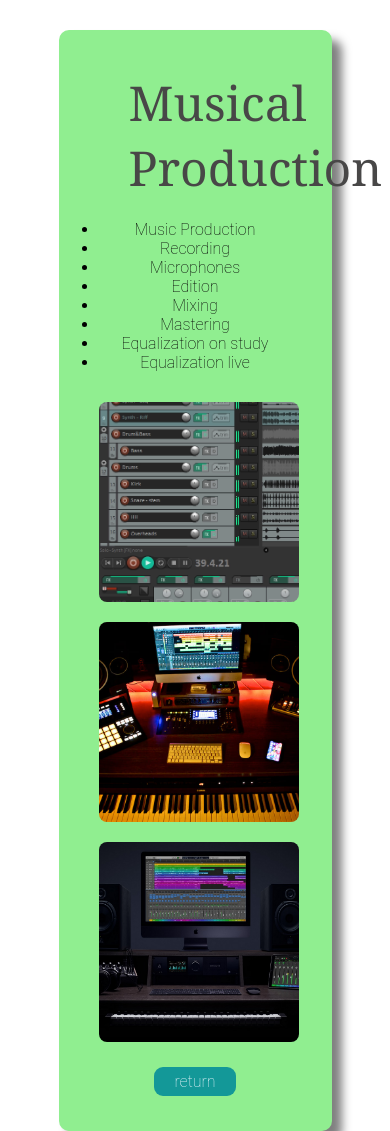
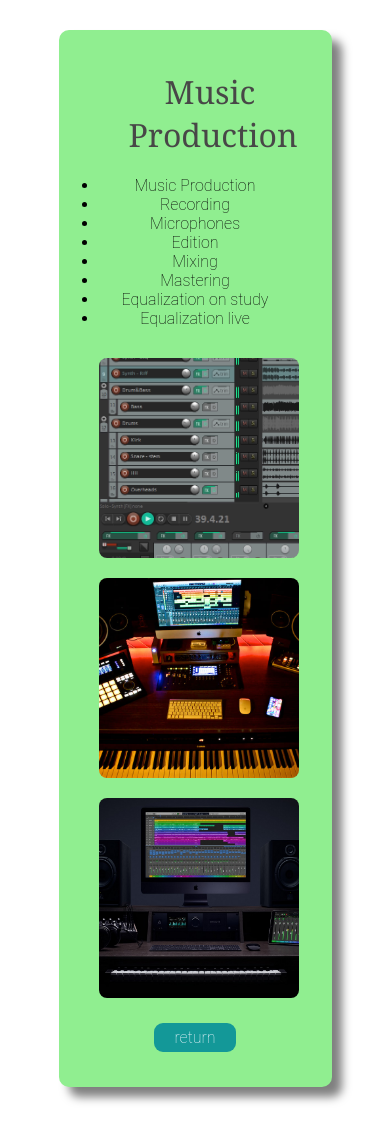
Before and after one commit to AlePenna1981/Preentrega-3-coderhouse-Alejandro-Penna, a plain HTML site: page Pages/seccion3.html in a window 390 px wide. Shown: the top 1131 px of the page. Drawn offline with Linux system fonts and the light colour scheme.

Commit message:
modificaciones responsive

```diff
--- a/Css/style.css
+++ b/Css/style.css
@@ -304,6 +304,10 @@ footer img {
   #seccionContacto h1 {
     font-size: 2em;
   }
+  #seccionClases h1,
+  #seccionProduccion h1 {
+    font-size: 2.4em;
+  }
 }
 @media screen and (max-width: 410px) {
   .contactServices {
@@ -313,6 +317,10 @@ footer img {
   #seccionContacto h1 {
     font-size: 1.7em;
   }
+  #seccionClases h1,
+  #seccionProduccion h1 {
+    font-size: 2em;
+  }
 }
 @media screen and (max-width: 350px) {
   #seccion1 div {
--- a/Pages/seccion3.html
+++ b/Pages/seccion3.html
@@ -10,7 +10,7 @@
 
 <body>
     <section id="seccionProduccion">
-        <h1>Musical Production </h1>
+        <h1>Music Production </h1>
         <div>
             <ul>
                 <li>Music Production</li>
```
Also changed, not shown: 1 other file.
